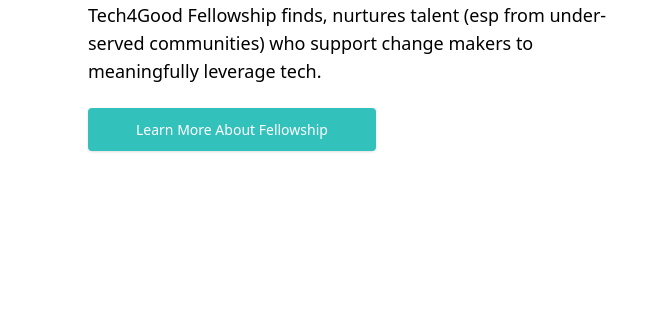
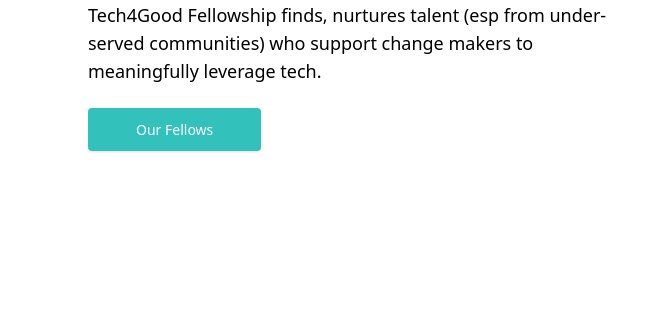
Before and after one commit to t4glabs/t4gwebsite, a website: page index.html in a window 1280 px wide. Shown: the part 1537-1851 px from the top of the page, 0-647 px from the left. Drawn offline with Linux system fonts and the light colour scheme.

Commit message:
fellows link

```diff
--- a/index.html
+++ b/index.html
@@ -101,7 +101,7 @@
                 leverage tech.</p>
               <div class="mt-8 w-full">
                 <a class=" w-full rounded bg-active px-12 py-3 text-sm font-medium text-white shadow hover:bg-active focus:outline-none   active:bg-active sm:w-auto"
-                  href="https://t4glabs.discourse.group/">Learn More About Fellowship</a>
+                  href="https://t4glabs.discourse.group/u?cards=no&group=Tech4Good-Fellows&order=likes_received&period=all">Our Fellows</a>
               </div>
             </div>
 
```
